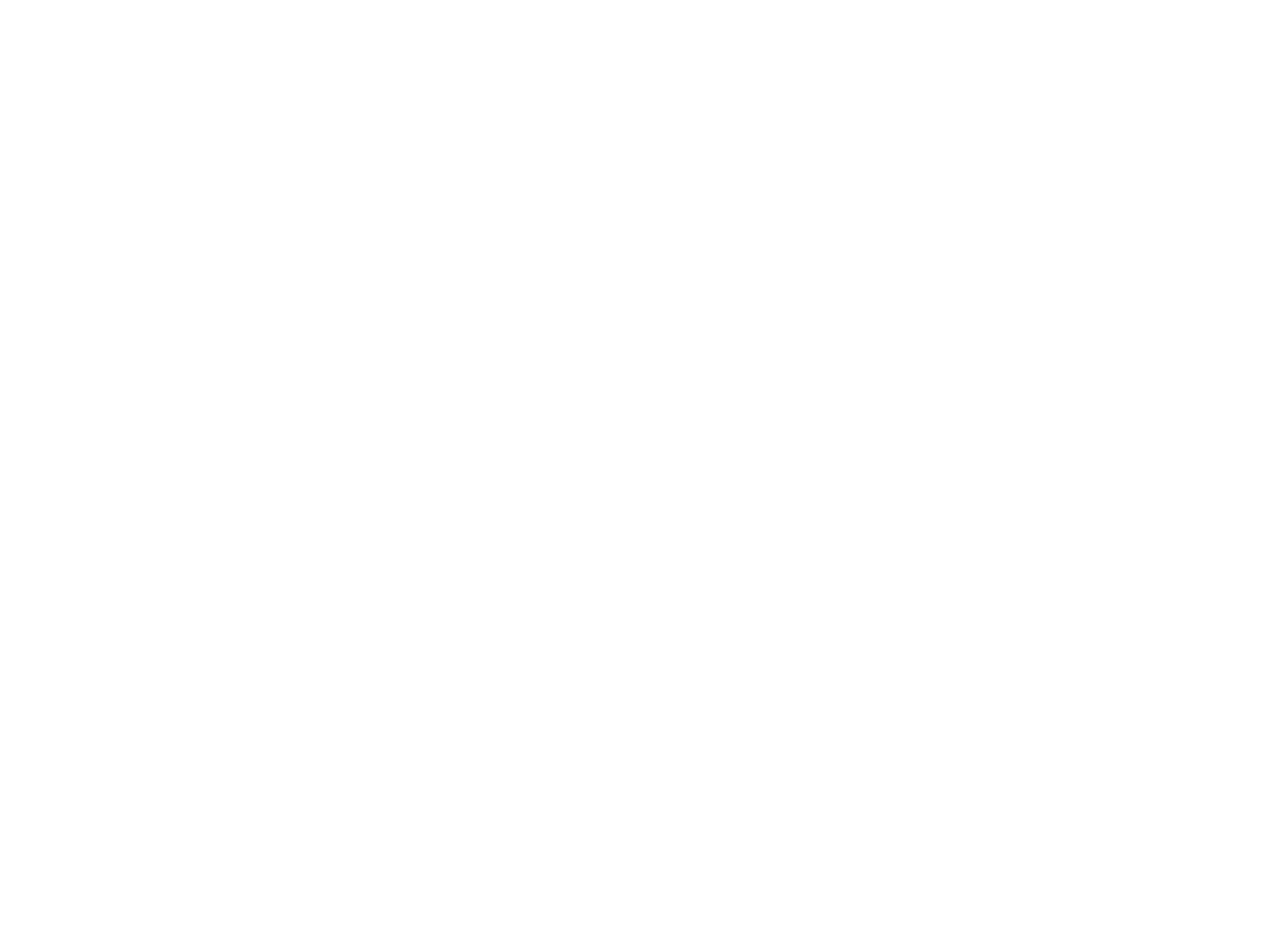
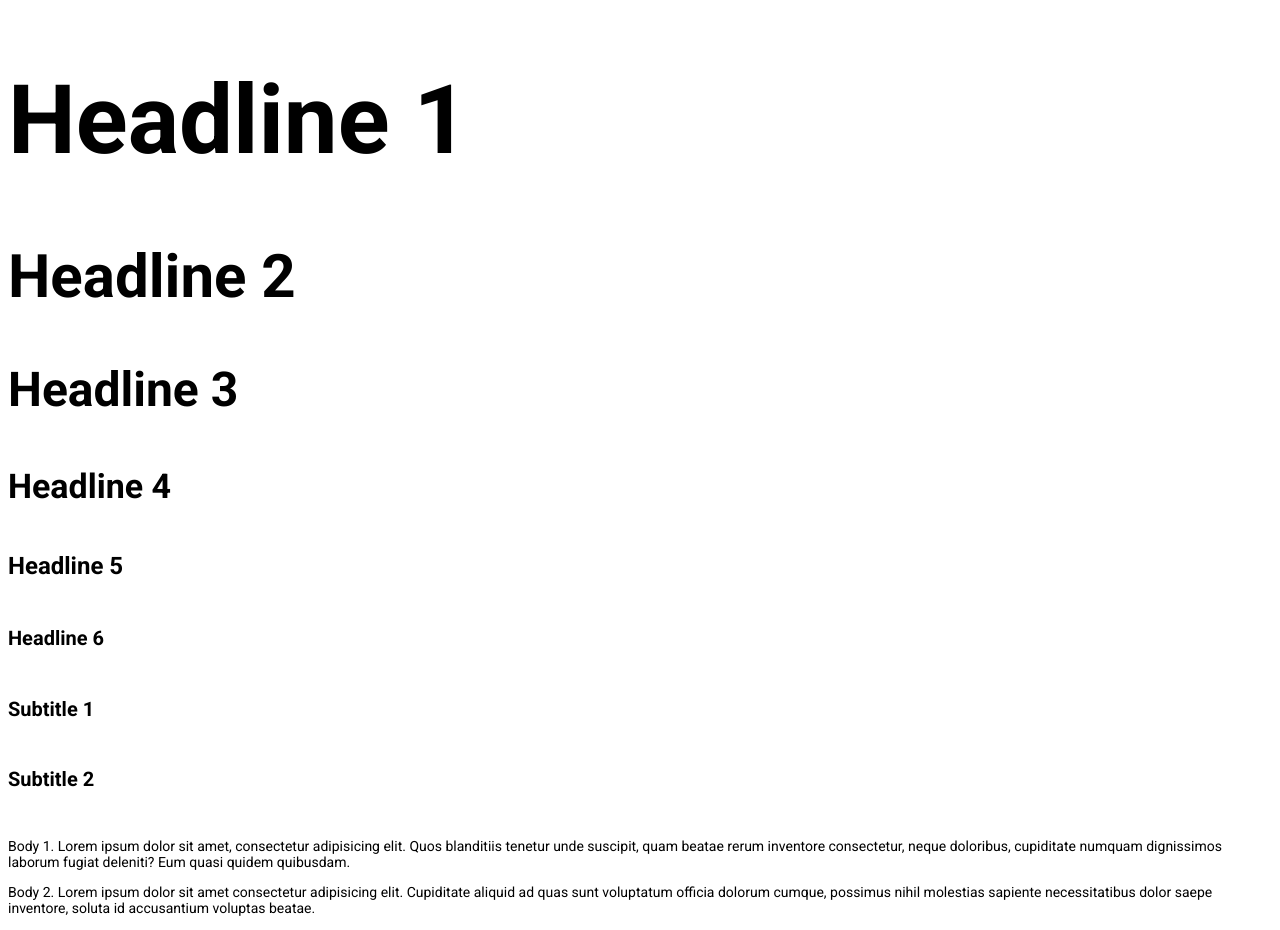
Before and after one commit to kaninr/kaninr.github.io, a plain HTML site: page index.html in a window 1280 px wide. Before the commit the page ends 800 px from the top, so only its background shows below. Drawn offline with Linux system fonts and the light colour scheme.

Commit message:
Modified index.html

```diff
--- a/index.html
+++ b/index.html
@@ -8,7 +8,16 @@
 
 </head>
 <body>
-
+    <h1>Headline 1</h1>
+    <h2>Headline 2</h2>
+    <h3>Headline 3</h3>
+    <h4>Headline 4</h4>
+    <h5>Headline 5</h5>
+    <h6>Headline 6</h6>
+    <h6>Subtitle 1</h6>
+    <h6>Subtitle 2</h6>
+    <p>Body 1. Lorem ipsum dolor sit amet, consectetur adipisicing elit. Quos blanditiis tenetur unde suscipit, quam beatae rerum inventore consectetur, neque doloribus, cupiditate numquam dignissimos laborum fugiat deleniti? Eum quasi quidem quibusdam.</p>
+    <p>Body 2. Lorem ipsum dolor sit amet consectetur adipisicing elit. Cupiditate aliquid ad quas sunt voluptatum officia dolorum cumque, possimus nihil molestias sapiente necessitatibus dolor saepe inventore, soluta id accusantium voluptas beatae.</p>
 
 
 </body>
```
Also changed, not shown: typography.html (+0 -3 lines).
